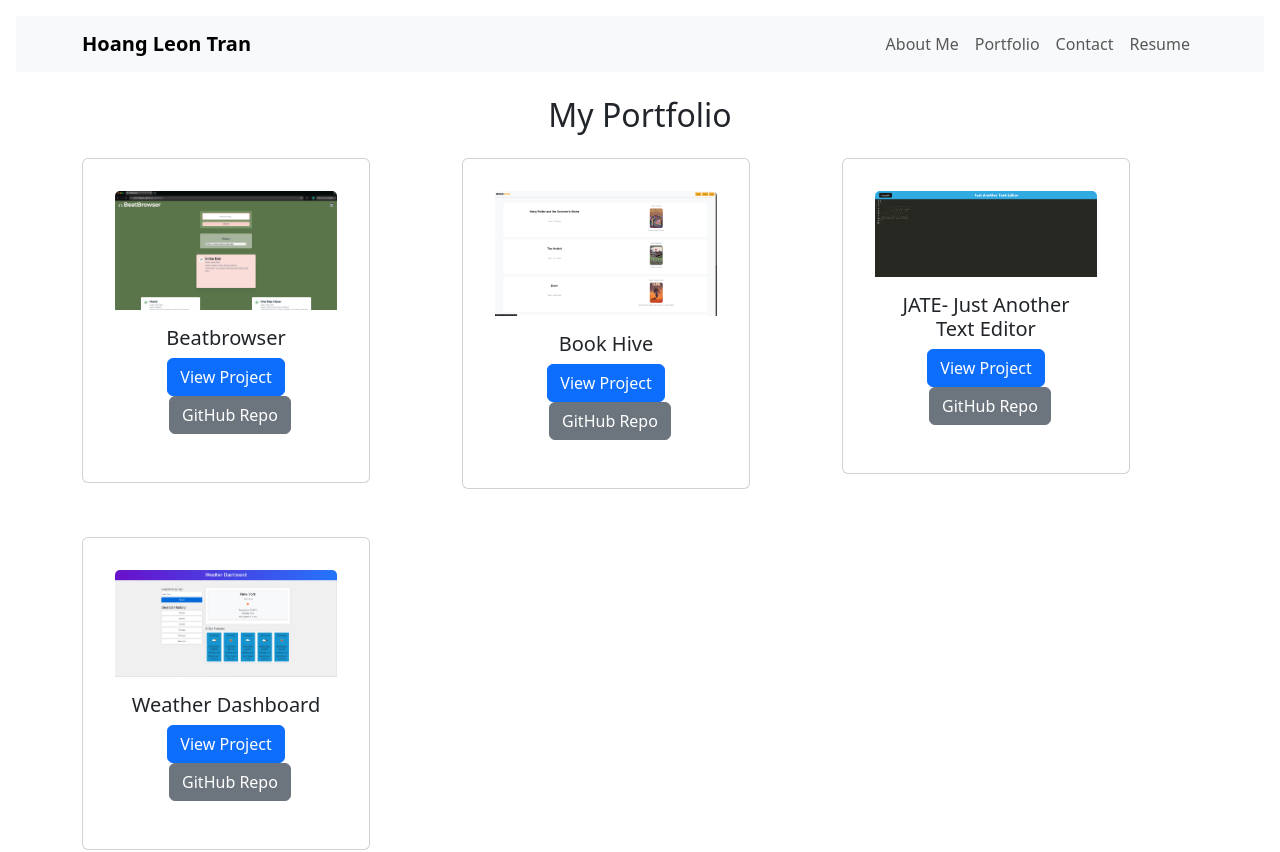
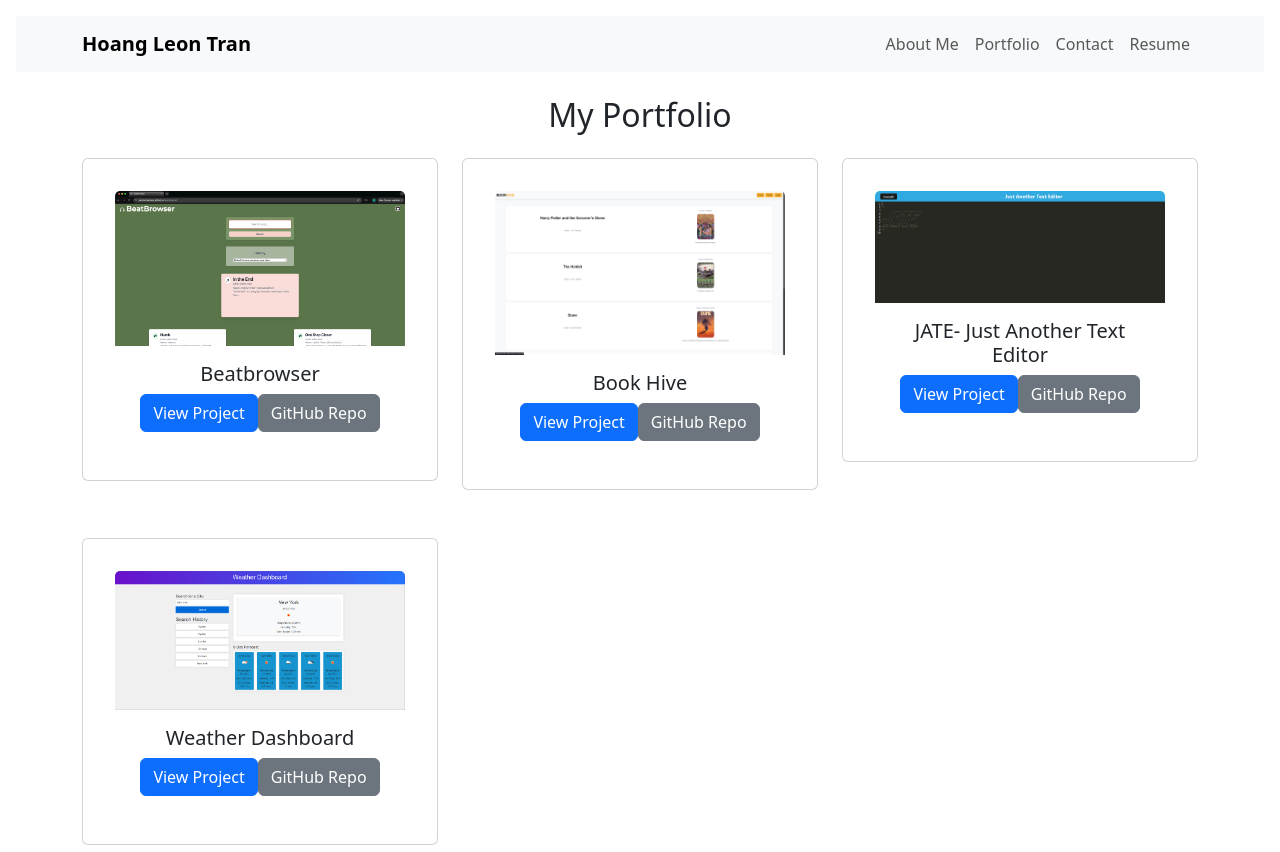
Before and after one commit to leontran44/simple-react-portfolio, a React (Vite) app: page /portfolio in a window 1280 px wide. Shown: the top 852 px of the page. Built offline with nearby package versions, Linux system fonts and the light colour scheme.

Commit message:
add class name for styling

```diff
--- a/src/components/Project.jsx
+++ b/src/components/Project.jsx
@@ -2,7 +2,7 @@ import PropTypes from 'prop-types';
 
 function Project({ title, image, deployedLink, repoLink }) {
 	return (
-		<div className="card mb-4" style={{ width: '18rem' }}>
+		<div className="card mb-4 project-card">
 			<img src={image} className="card-img-top" alt={title} />
 			<div className="card-body">
 				<h5 className="card-title">{title}</h5>
@@ -16,7 +16,7 @@ function Project({ title, image, deployedLink, repoLink }) {
 				</a>
 				<a
 					href={repoLink}
-					className="btn btn-secondary ms-2"
+					className="btn btn-secondary"
 					target="_blank"
 					rel="noopener noreferrer"
 				>
```
